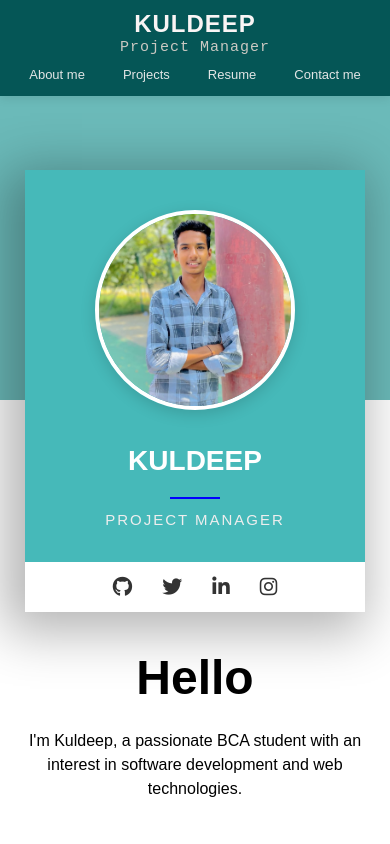
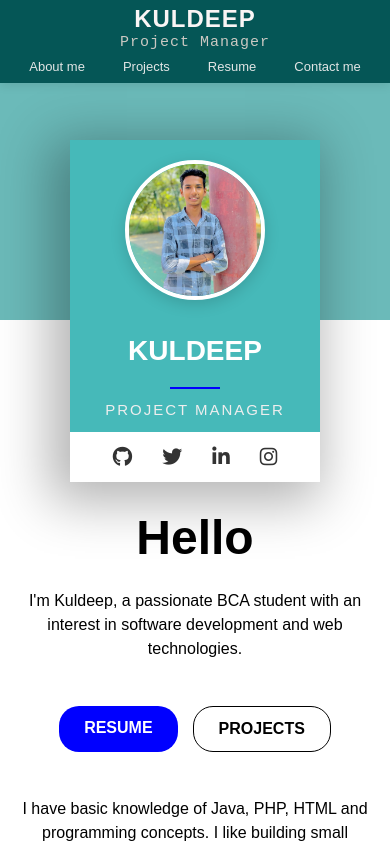
Before and after one commit to kuldeepsilu17/kuldeepsilu, a Next.js app: page / in a window 390 px wide. Shown: the top 844 px of the page. Built offline with nearby package versions, Linux system fonts and the light colour scheme.

Commit message:
Final professional UI balancing: centered desktop card, shrunk mobile assets for full visibility

```diff
--- a/src/app/globals.css
+++ b/src/app/globals.css
@@ -33,7 +33,8 @@ body {
 
 @media (max-width: 600px) {
     body {
-        padding-top: 100px;
+        padding-top: 80px;
+        /* Reduced from 100px */
     }
 }
 
@@ -85,8 +86,8 @@ body {
     .nev-nav {
         justify-content: center;
         flex-direction: column;
-        gap: 5px;
-        padding: 10px;
+        gap: 2px;
+        padding: 5px 10px;
     }
 }
 
@@ -144,7 +145,8 @@ body {
     .home-background-split {
         width: 100%;
         min-width: 100%;
-        height: 400px;
+        height: 320px;
+        /* Shrinking background to fit photo card better on mobile */
     }
 }
 
@@ -153,10 +155,10 @@ body {
     justify-content: center;
     align-items: center;
     flex-wrap: nowrap;
-    gap: 60px;
-    /* Reduced gap from 120px to bring photo card closer to text */
-    padding: 60px 40px;
-    max-width: 1200px;
+    gap: 30px;
+    /* Brining card closer to text to fix 'too far left' */
+    padding: 60px 20px;
+    max-width: 1100px;
     margin: 0 auto;
     position: relative;
     z-index: 10;
@@ -173,8 +175,8 @@ body {
     .main-container {
         flex-wrap: wrap;
         flex-direction: column;
-        gap: 30px;
-        padding: 40px 20px;
+        gap: 20px;
+        padding: 10px 15px;
         align-items: center;
     }
 }
@@ -184,14 +186,23 @@ body {
     justify-content: flex-start;
     flex-direction: column;
     align-items: center;
-    width: 340px;
+    width: 320px;
+    /* Slightly narrower desktop default */
     flex-shrink: 0;
     background-color: #46b9b9;
-    padding: 40px 20px 60px 20px;
+    padding: 30px 20px 50px 20px;
     box-shadow: -10px 10px 50px 10px rgba(0, 0, 0, 0.3);
     position: relative;
     box-sizing: border-box;
     transition: transform 0.3s ease;
+}
+
+@media (max-width: 768px) {
+    .inner-box {
+        width: 250px;
+        /* Significantly smaller to prevent hiding text */
+        padding: 20px 15px 40px 15px;
+    }
 }
 
 .inner-box:hover {
@@ -202,11 +213,19 @@ body {
     border-radius: 50%;
     object-fit: cover;
     margin-bottom: 20px;
-    width: 200px;
-    height: 200px;
+    width: 180px;
+    height: 180px;
     aspect-ratio: 1 / 1;
     border: 4px solid #fff;
     box-shadow: 0 4px 15px rgba(0, 0, 0, 0.15);
+}
+
+@media (max-width: 768px) {
+    .round-immage {
+        width: 140px;
+        /* Reduced for mobile visibility */
+        height: 140px;
+    }
 }
 
 .username {
@@ -269,8 +288,8 @@ body {
     justify-content: center;
     align-items: flex-start;
     gap: 15px;
-    max-width: 600px;
-    /* Slightly wider text container */
+    max-width: 440px;
+    /* Shortened text width to fix 'text kafi lamba h' */
     flex: 1;
 }
 
```
